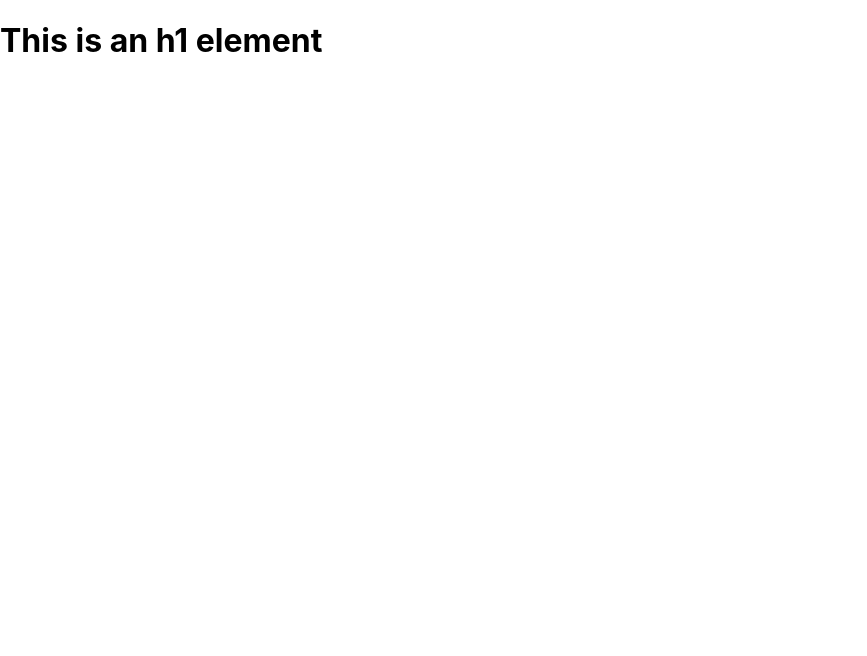
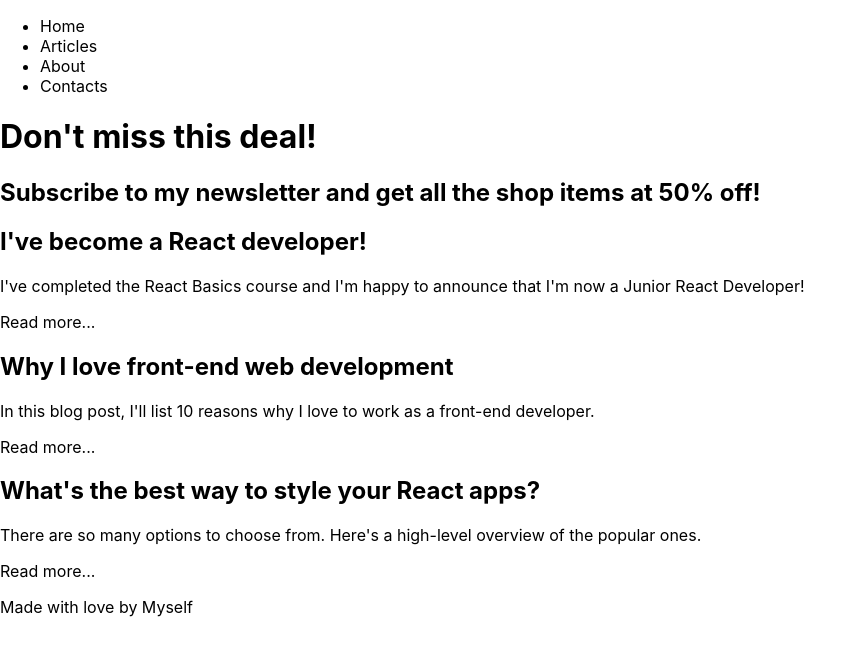
Before and after one commit to subhankari2/react-basics-meta, a React (Create React App) app: page / in a window 1280 px wide. Shown: the top 656 px of the page, without its empty margins (0-867 px from the left). Built offline with nearby package versions, Linux system fonts and the light colour scheme.

Commit message:
customizing-example

```diff
--- a/src/App.js
+++ b/src/App.js
@@ -1,11 +1,23 @@
 import './App.css';
-function Heading(){
-  return <h1>This is an h1 element</h1>
-}
+import Intro1 from './components/Intro1';
+import Intro2 from './components/Intro2';
+import Intro3 from './components/Intro3';
+import Nav from './components/Nav';
+import Footer from './components/Footer';
+import Promo from './components/Promo';
+
+
 function App() {
   return (
-   <Heading/>
-    );
+    <>
+    <Nav/>
+    <Promo/>
+    <Intro1/>
+    <Intro2/>
+    <Intro3/>
+    <Footer/>
+    </>
+  );
 }
 
 export default App;
--- /dev/null
+++ b/src/components/Footer.js
@@ -0,0 +1,10 @@
+function Footer(){
+    return(
+
+ <div className="copyright">
+            <p>Made with love by Myself</p>
+        </div>
+
+    )
+}
+export default Footer;
--- /dev/null
+++ b/src/components/Intro1.js
@@ -0,0 +1,12 @@
+function Intro1(){
+    return(
+        <div className="blog-post-intro">
+            <h2>I've become a React developer!</h2>
+            <div>
+                <p>I've completed the React Basics course and I'm happy to announce that I'm now a Junior React Developer!</p>
+                <p className="link">Read more...</p>
+            </div>
+        </div>
+    )
+}
+export default Intro1;
--- /dev/null
+++ b/src/components/Intro2.js
@@ -0,0 +1,12 @@
+function Intro2(){
+    return(
+    <div className="blog-post-intro">
+    <h2>Why I love front-end web development</h2>
+    <div>
+        <p>In this blog post, I'll list 10 reasons why I love to work as a front-end developer.</p>
+        <p className="link">Read more...</p>
+    </div>
+</div>
+    )
+}
+export default Intro2;
--- /dev/null
+++ b/src/components/Intro3.js
@@ -0,0 +1,13 @@
+function Intro3() {
+    return (
+        <div className="blog-post-intro">
+            <h2>What's the best way to style your React apps?</h2>
+            <div>
+                <p>There are so many options to choose from. Here's a high-level overview of the popular ones.</p>
+                <p className="link">Read more...</p>
+            </div>
+        </div>
+    );
+};
+
+export default Intro3;
--- /dev/null
+++ b/src/components/Nav.js
@@ -0,0 +1,13 @@
+function Nav(){
+    return(
+        <nav className="main-nav">
+            <ul >
+                <li>Home</li>
+                <li>Articles</li>
+                <li>About</li>
+                <li>Contacts</li>
+            </ul>
+        </nav>
+    )
+}
+export default Nav;
--- /dev/null
+++ b/src/components/Promo.js
@@ -0,0 +1,13 @@
+function Promo(){
+    return (
+    <div className="promo-section">
+    <div>
+        <h1>Don't miss this deal!</h1>
+        </div>
+        <div>
+        <h2>Subscribe to my newsletter and get all the shop items at 50% off!</h2>
+    </div>
+</div>
+    )
+}
+export default Promo;
```
